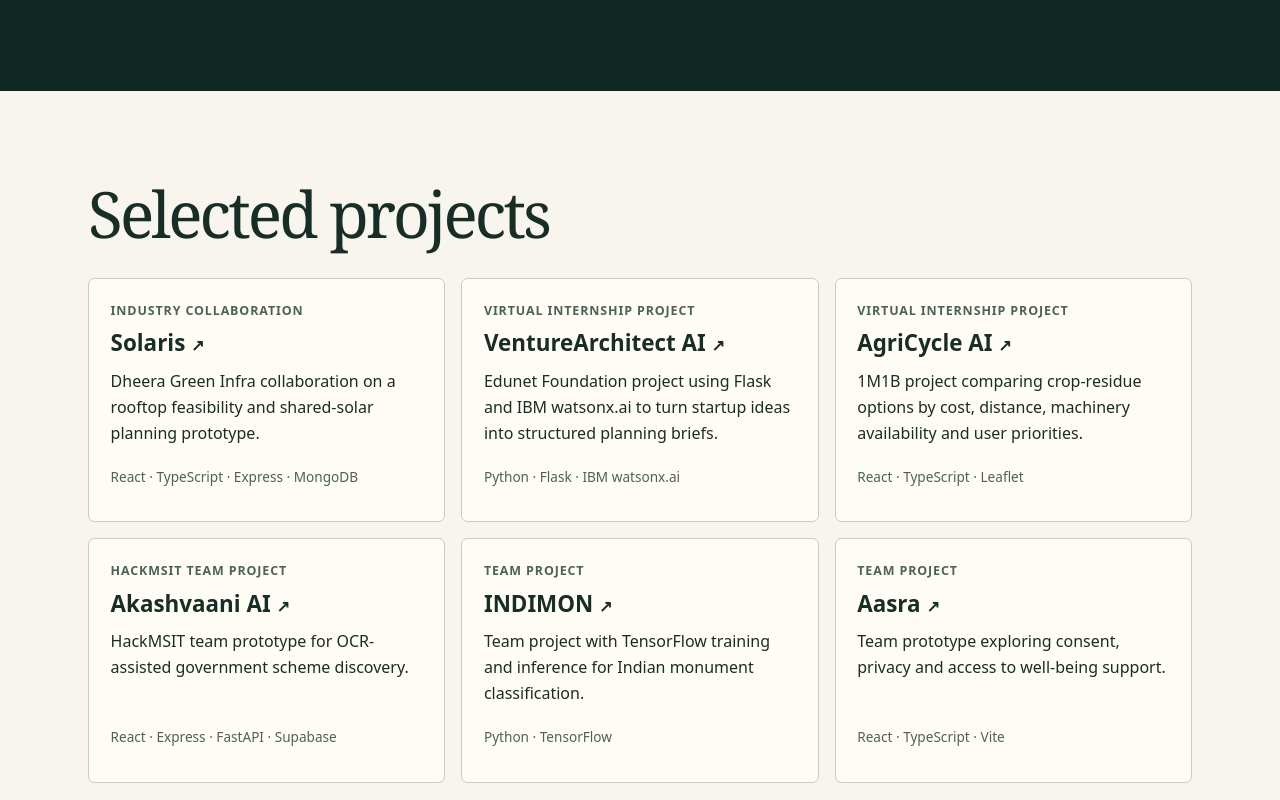
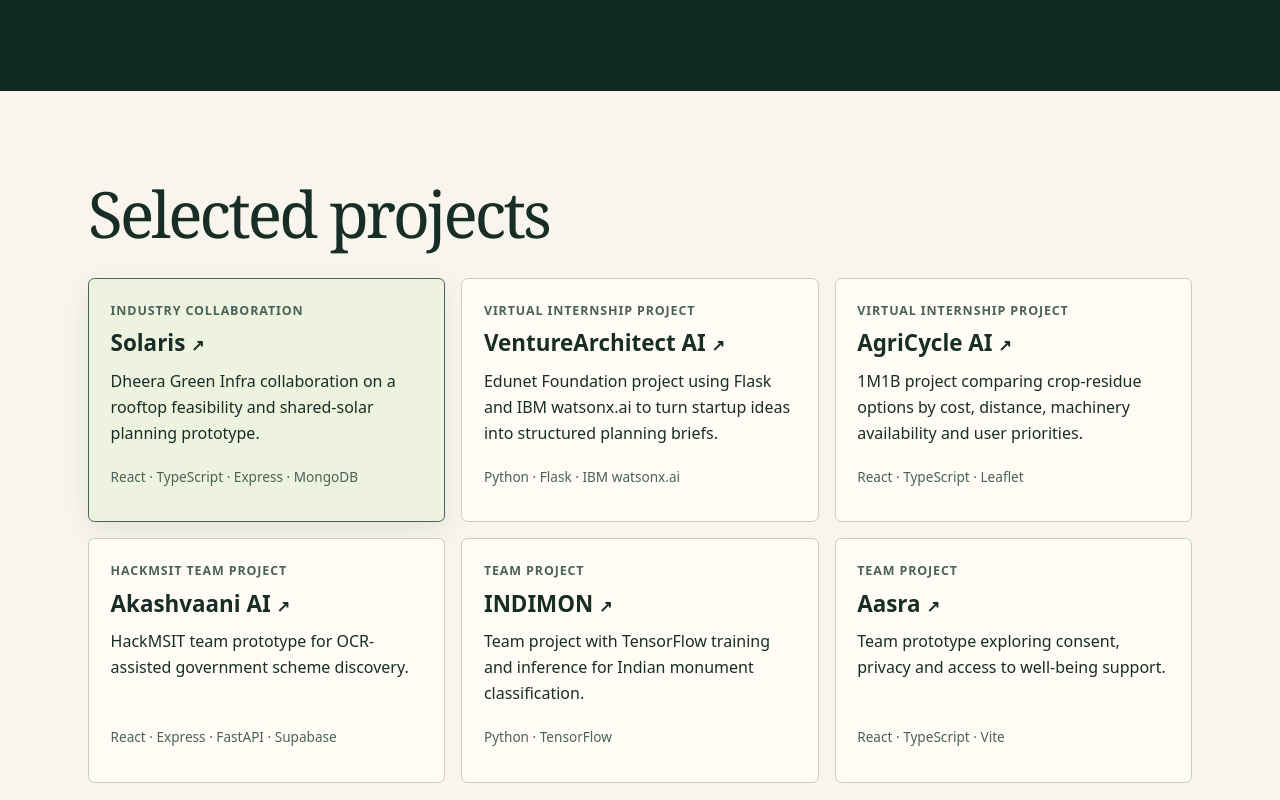
Before and after one commit to KARTIK-githubs/KARTIK-githubs.github.io, a plain HTML site: page index.html in a window 1280 px wide. In both pictures the pointer is over the element 266 px from the left and 1063 px from the top of the page. Shown: the part 663-1463 px from the top of the page. Drawn offline with Linux system fonts and the light colour scheme.

Commit message:
Highlight Solaris and improve project-card focus

```diff
--- a/style.css
+++ b/style.css
@@ -63,3 +63,14 @@ footer { border-top: 1px solid var(--line); padding-block: 1.2rem; color: var(--
 @media (prefers-reduced-motion: reduce) {
     html { scroll-behavior: auto; }
 }
+
+.project:first-child {
+    background: #edf3df;
+    border-color: #9fac91;
+}
+
+.project:hover,
+.project:focus-within {
+    border-color: var(--muted);
+    box-shadow: 0 .5rem 1.75rem rgb(16 40 34 / 8%);
+}
```
